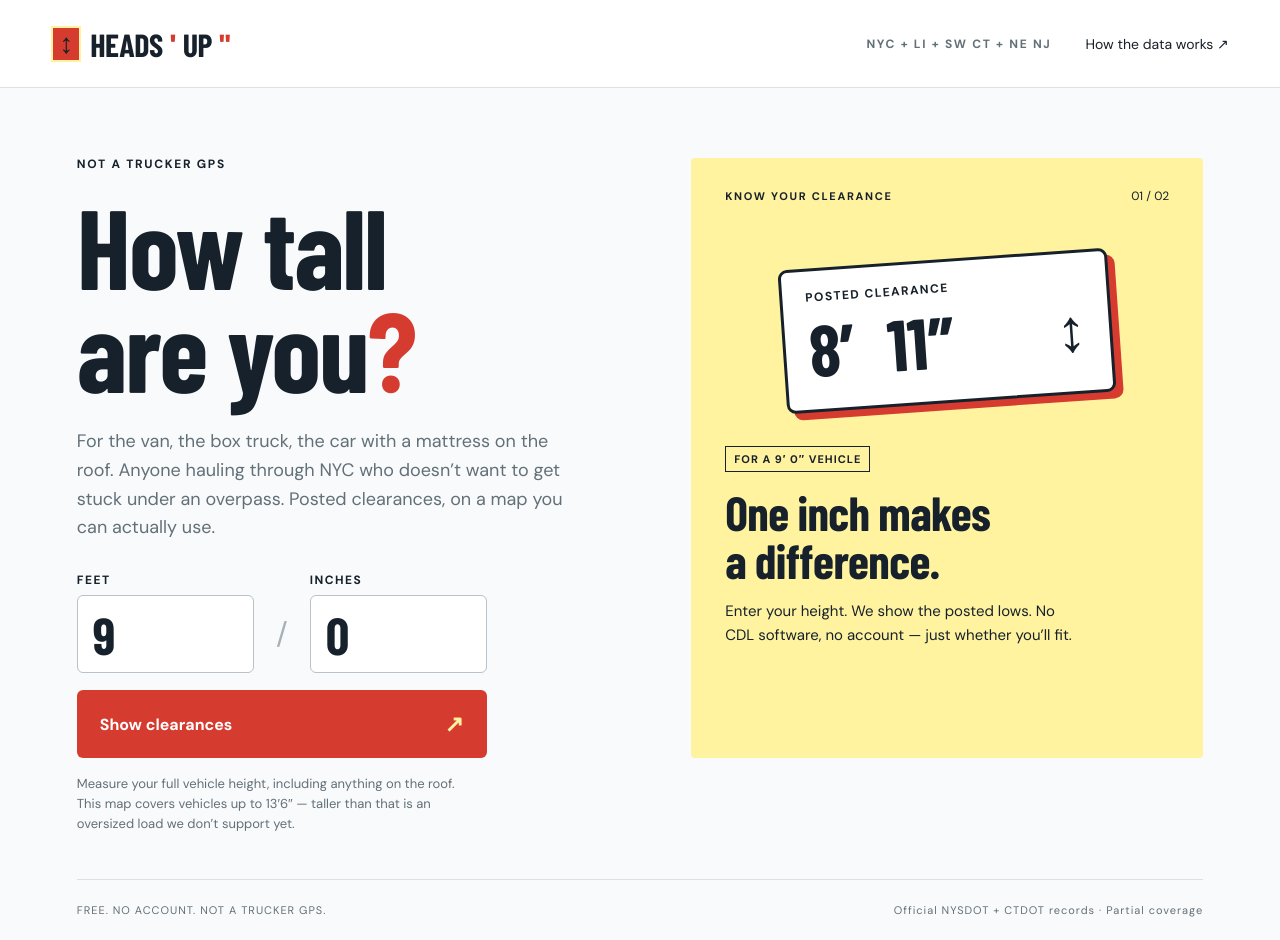
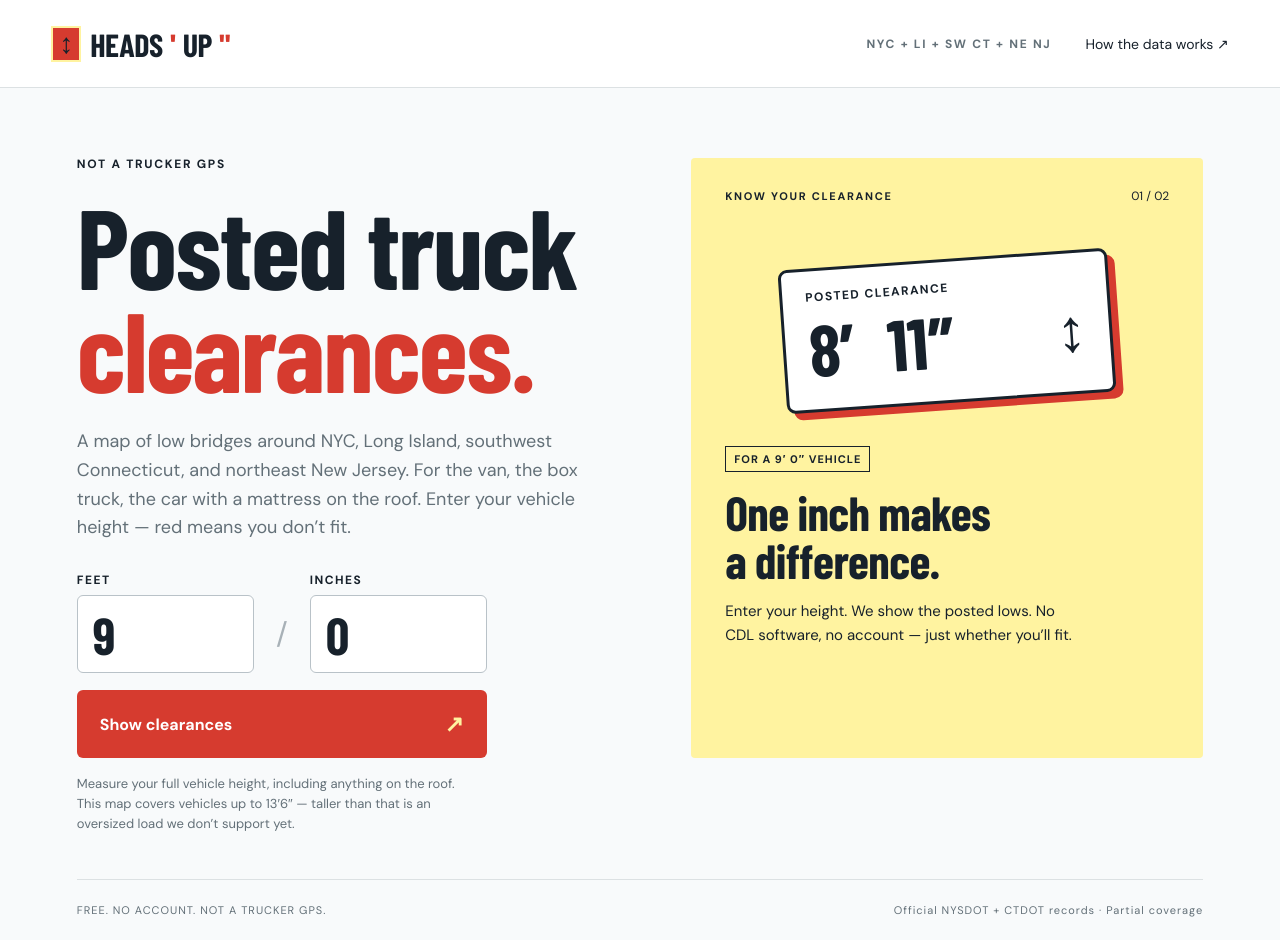
Before and after one commit to jakedcl/headsuptrucker, a Next.js app: page / in a window 1280 px wide. Built offline with nearby package versions, Linux system fonts and the light colour scheme; a web font is replaced by a local one.

Commit message:
Make landing copy name truck clearances.
"How tall are you?" reads like a riddle if you land cold. The
headline now says what the map is; the form still asks for
vehicle height. Same on the map page when height is missing.

```diff
--- a/src/components/map-explorer.tsx
+++ b/src/components/map-explorer.tsx
@@ -653,7 +653,7 @@ export function MapExplorer() {
   if (height === null) {
     return <main className="height-required">
       <p className="eyebrow">FIRST, YOUR VEHICLE</p>
-      <h1>How tall are you?</h1>
+      <h1>Enter your vehicle height.</h1>
       {params.has("height") && (
         <p role="alert">
           {isOversizedHeightParam(params.get("height"))
--- a/src/components/start-screen.tsx
+++ b/src/components/start-screen.tsx
@@ -7,8 +7,8 @@ export function StartScreen() {
   return <main className="start-screen">
     <section className="start-main">
       <p className="eyebrow">NOT A TRUCKER GPS</p>
-      <h1>How tall<br />are you<span>?</span></h1>
-      <p className="start-description">For the van, the box truck, the car with a mattress on the roof. Anyone hauling through NYC who doesn’t want to get stuck under an overpass. Posted clearances, on a map you can actually use.</p>
+      <h1>Posted truck<br /><span>clearances.</span></h1>
+      <p className="start-description">A map of low bridges around NYC, Long Island, southwest Connecticut, and northeast New Jersey. For the van, the box truck, the car with a mattress on the roof. Enter your vehicle height — red means you don’t fit.</p>
       <HeightForm onSubmit={height => router.push(`/map?height=${height}`)} />
       <p className="height-tip">Measure your full vehicle height, including anything on the roof. This map covers vehicles up to 13′6″ — taller than that is an oversized load we don’t support yet.</p>
     </section>
```
